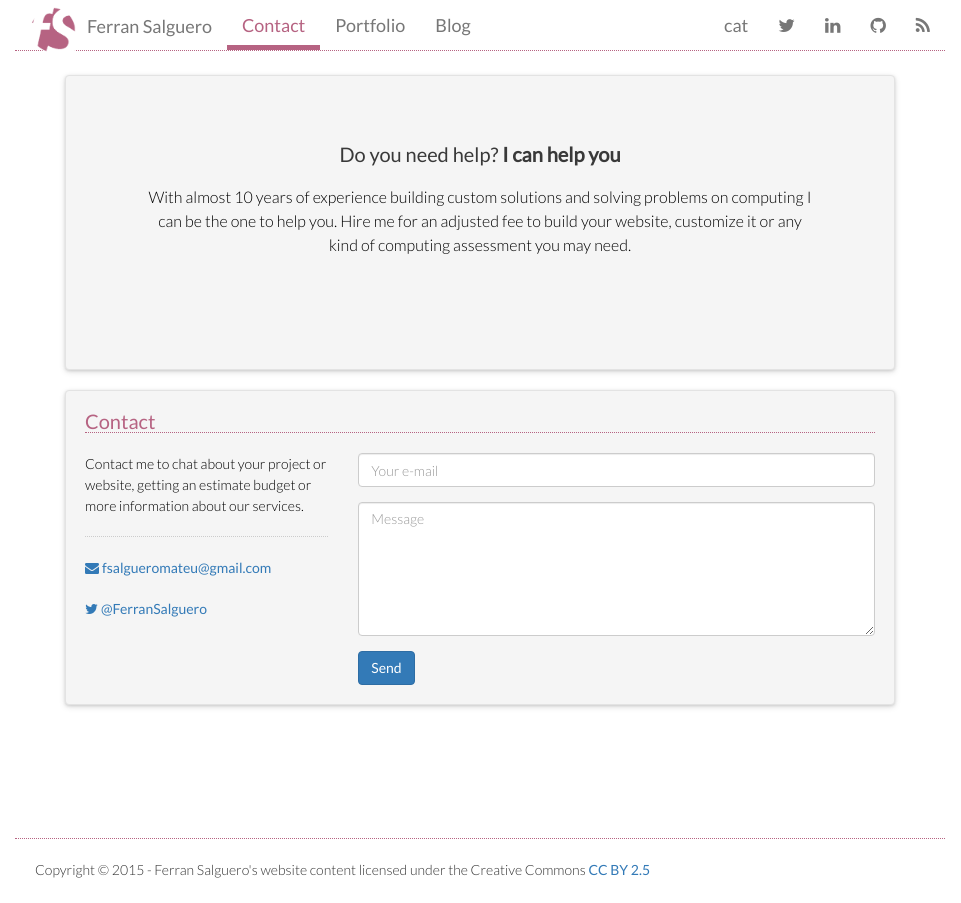
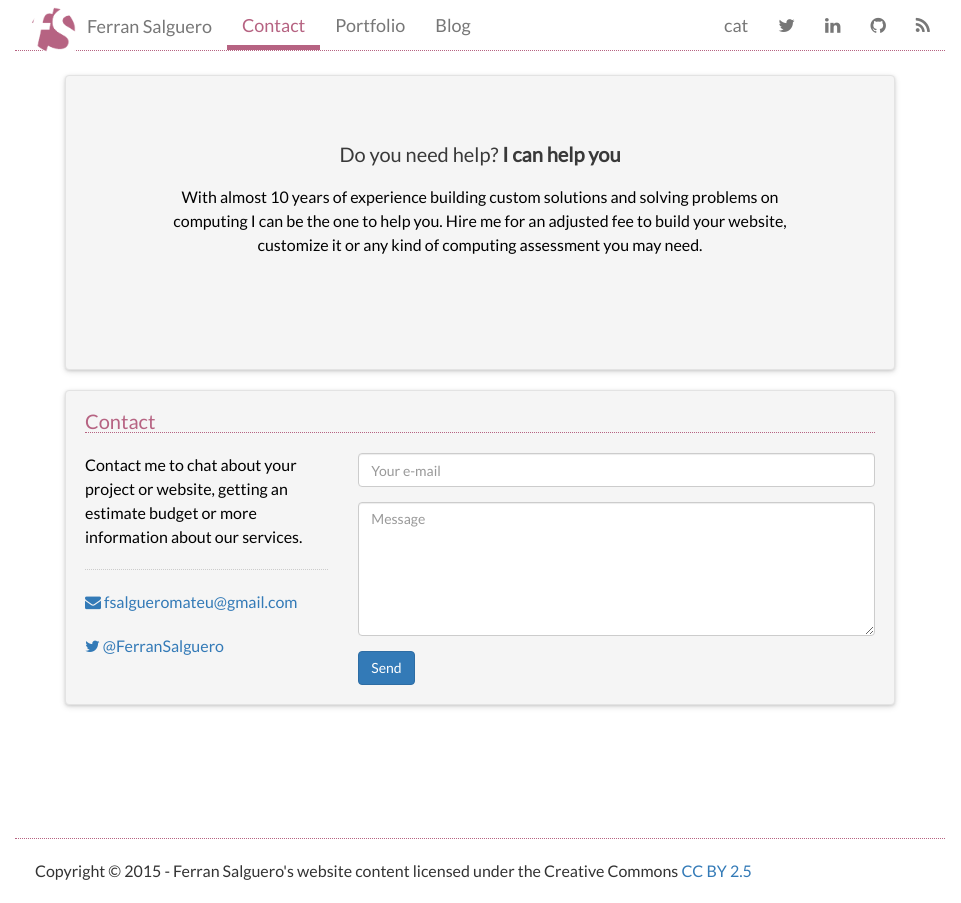
Before and after one commit to FerranSalguero/ferransalguero.github.io, a Jekyll site: the page built from index.html, in a window 1280 px wide. Shown: the whole page, without its empty margins (160-1121 px from the left). Built offline with Jekyll 4.4.1, drawn with Linux system fonts in a browser that asks for light colours; nearby versions of some CDN libraries; library files that are not in the unit come from our copies.

Commit message:
font height and weight for chrome

```diff
--- a/stylesheets/styles.scss
+++ b/stylesheets/styles.scss
@@ -1,7 +1,7 @@
 ---
 ---
 
-@import url(https://fonts.googleapis.com/css?family=Lato:300italic,400italic,300,400);
+@import url(https://fonts.googleapis.com/css?family=Lato:400italic,400);
 
 $primary-color: #B66382;
 $back-color: #fff;
@@ -16,9 +16,9 @@
 
 body {
   /*padding:50px;*/
-  font: 14px/1.5 Lato, "Helvetica Neue", Helvetica, Arial, sans-serif;
+  font: 16px/1.5 Lato, "Helvetica Neue", Helvetica, Arial, sans-serif;
   //color: #777;
-  font-weight: 300;
+  font-weight: 400;
   position: relative;
 }
 
```
